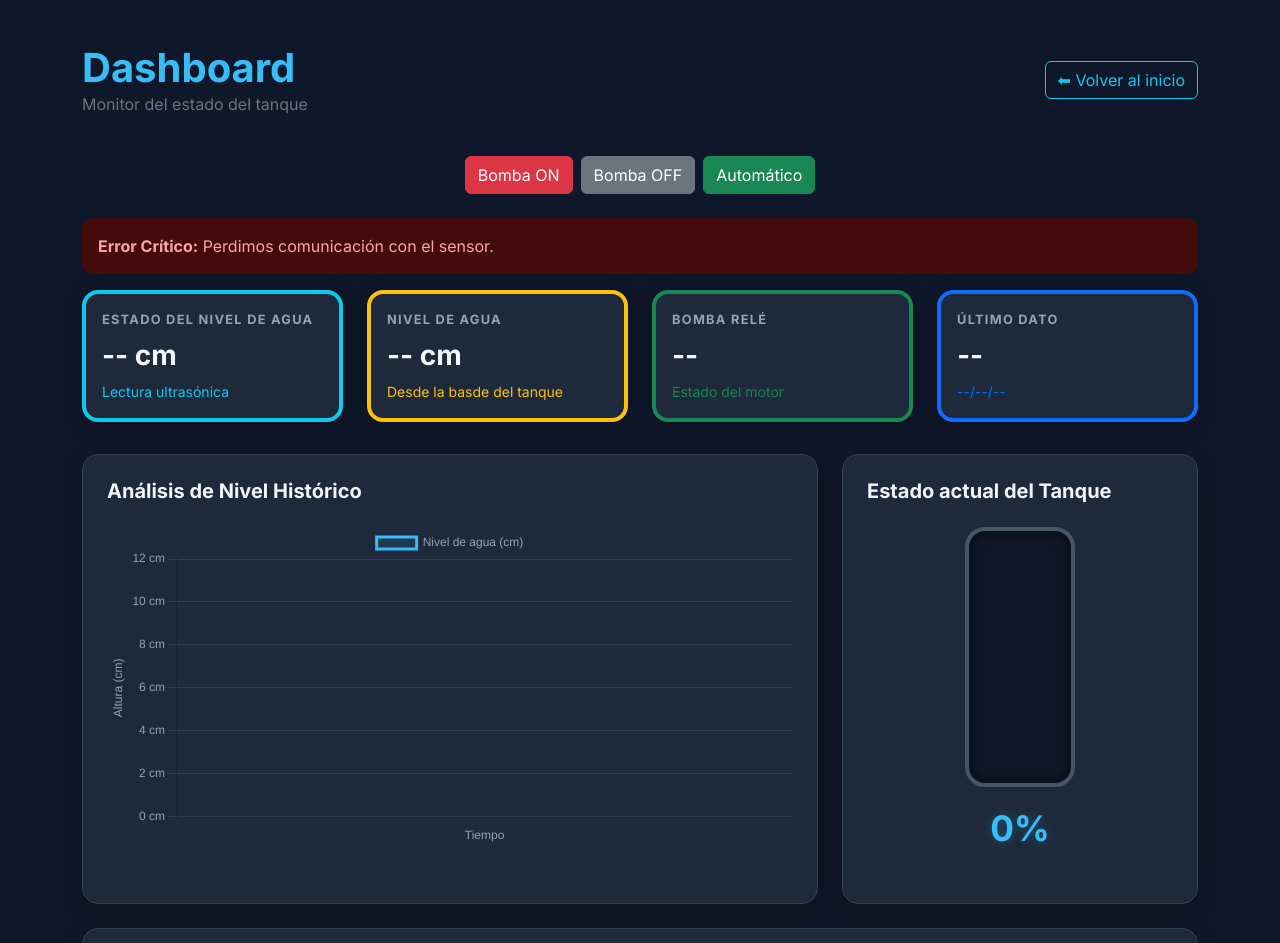
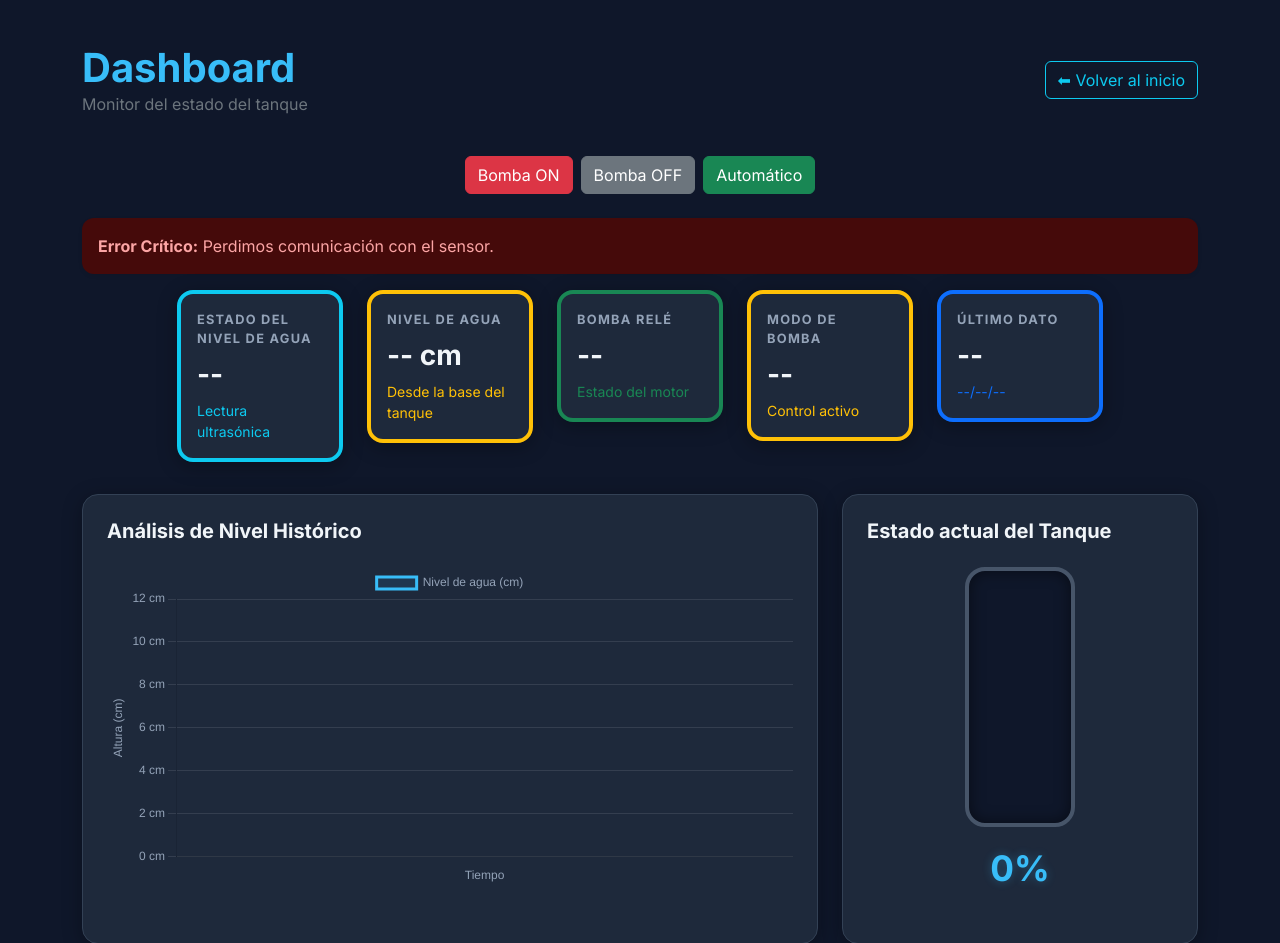
Before and after one commit to BrandonMostacero/Monitoreo_tanque_agua, a Flask app: page /dashboard in a window 1280 px wide. Shown: the top 943 px of the page. Run offline with Flask 3, Linux system fonts and the light colour scheme.

Commit message:
Update index.html

```diff
--- a/templates/index.html
+++ b/templates/index.html
@@ -145,29 +145,40 @@
         <strong>Error Crítico:</strong> Perdimos comunicación con el sensor.
     </div>
 
-    <div class="row">
-        <div class="col-md-3 col-sm-6">
+    <div class="row justify-content-center">
+        <div class="col-md-2 col-sm-6">
             <div class="card p-3 border-top border-info border-4">
                 <div class="card-title-custom">Estado del Nivel de Agua</div>
-                <h3 id="nivel-texto" class="fw-bold">-- cm</h3>
+                <h3 id="nivel-texto" class="fw-bold">--</h3>
                 <div class="small info-custom">Lectura ultrasónica</div>
             </div>
         </div>
-        <div class="col-md-3 col-sm-6">
+
+        <div class="col-md-2 col-sm-6">
             <div class="card p-3 border-top border-warning border-4">
                 <div class="card-title-custom">Nivel de Agua</div>
                 <h3 id="nivel-cm" class="fw-bold">-- cm</h3>
-                <div class="small warning-custom">Desde la basde del tanque</div>
+                <div class="small warning-custom">Desde la base del tanque</div>
             </div>
         </div>
-        <div class="col-md-3 col-sm-6">
+
+        <div class="col-md-2 col-sm-6">
             <div class="card p-3 border-top border-success border-4">
                 <div class="card-title-custom">Bomba Relé</div>
                 <h3 id="bomba-status" class="fw-bold">--</h3>
                 <div class="small success-custom">Estado del motor</div>
             </div>
         </div>
-        <div class="col-md-3 col-sm-6">
+
+        <div class="col-md-2 col-sm-6">
+            <div class="card p-3 border-top border-warning border-4">
+                <div class="card-title-custom">Modo de Bomba</div>
+                <h3 id="modo-bomba" class="fw-bold">--</h3>
+                <div class="small warning-custom">Control activo</div>
+            </div>
+        </div>
+
+        <div class="col-md-2 col-sm-6">
             <div class="card p-3 border-top border-primary border-4">
                 <div class="card-title-custom">Último Dato</div>
                 <h3 id="ultima-hora" class="fw-bold">--</h3>
```
